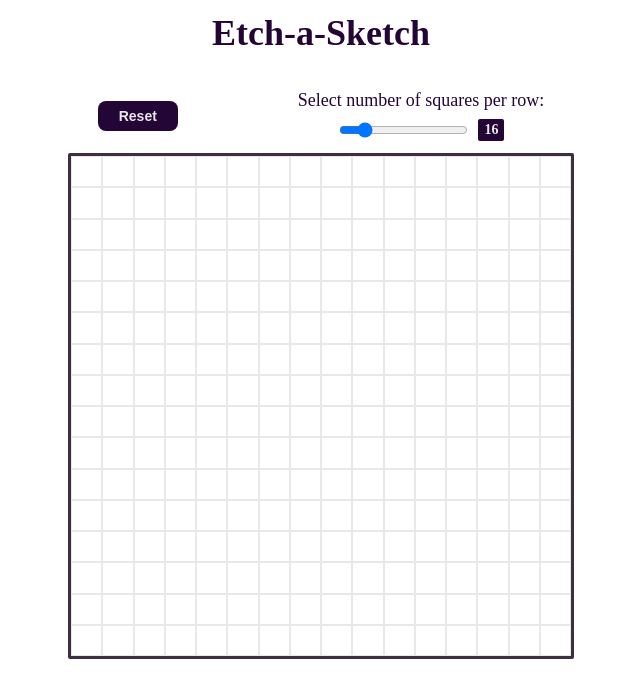
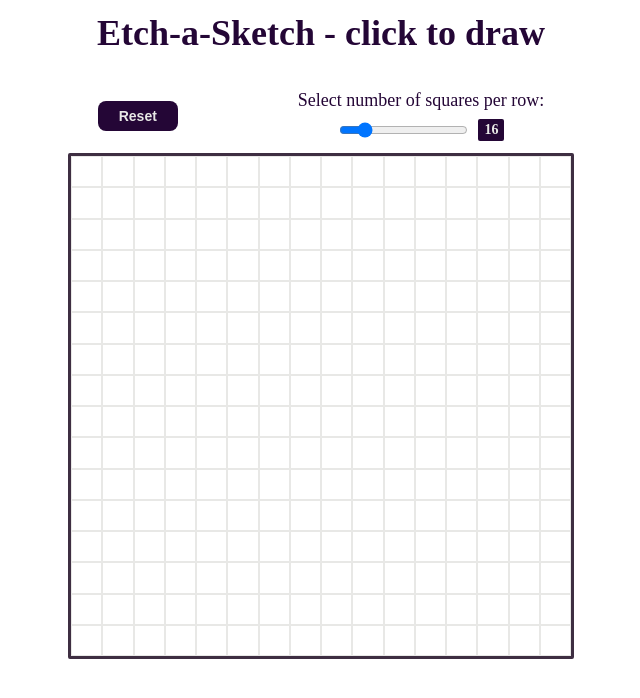
Before and after one commit to OnionKnight2/etch-a-sketch, a plain HTML site: page index.html in a window 1280 px wide. Shown: the whole page, without its empty margins (319-959 px from the left). Drawn offline with Linux system fonts and the light colour scheme.

Commit message:
Update title

```diff
--- a/index.html
+++ b/index.html
@@ -10,7 +10,7 @@
 </head>
 <body>
     <div class="container">
-        <div class="title">Etch-a-Sketch</div>
+        <div class="title">Etch-a-Sketch - click to draw</div>
         <div class="options-container"></div>
         <div class="grid-container"></div>
     </div>
```
